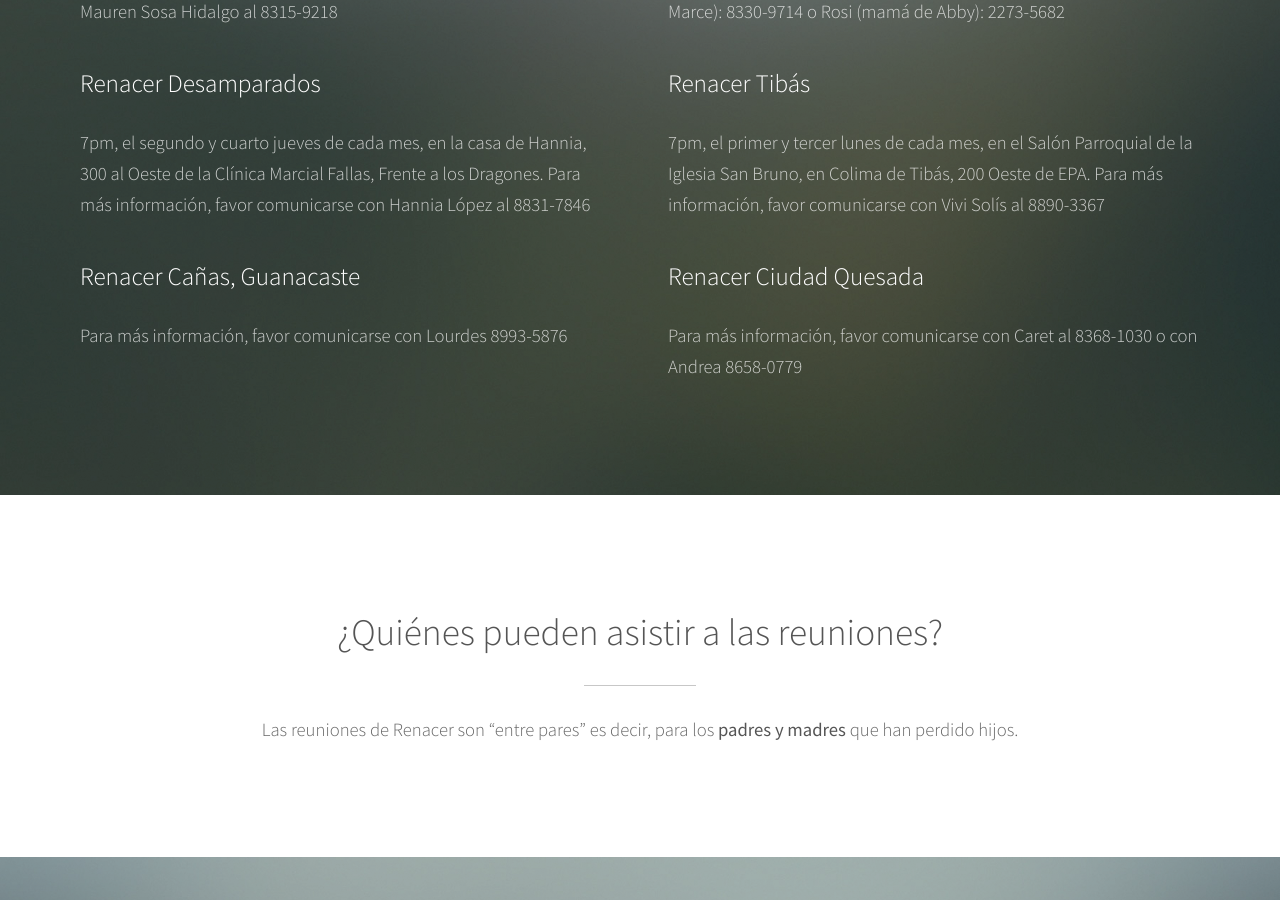
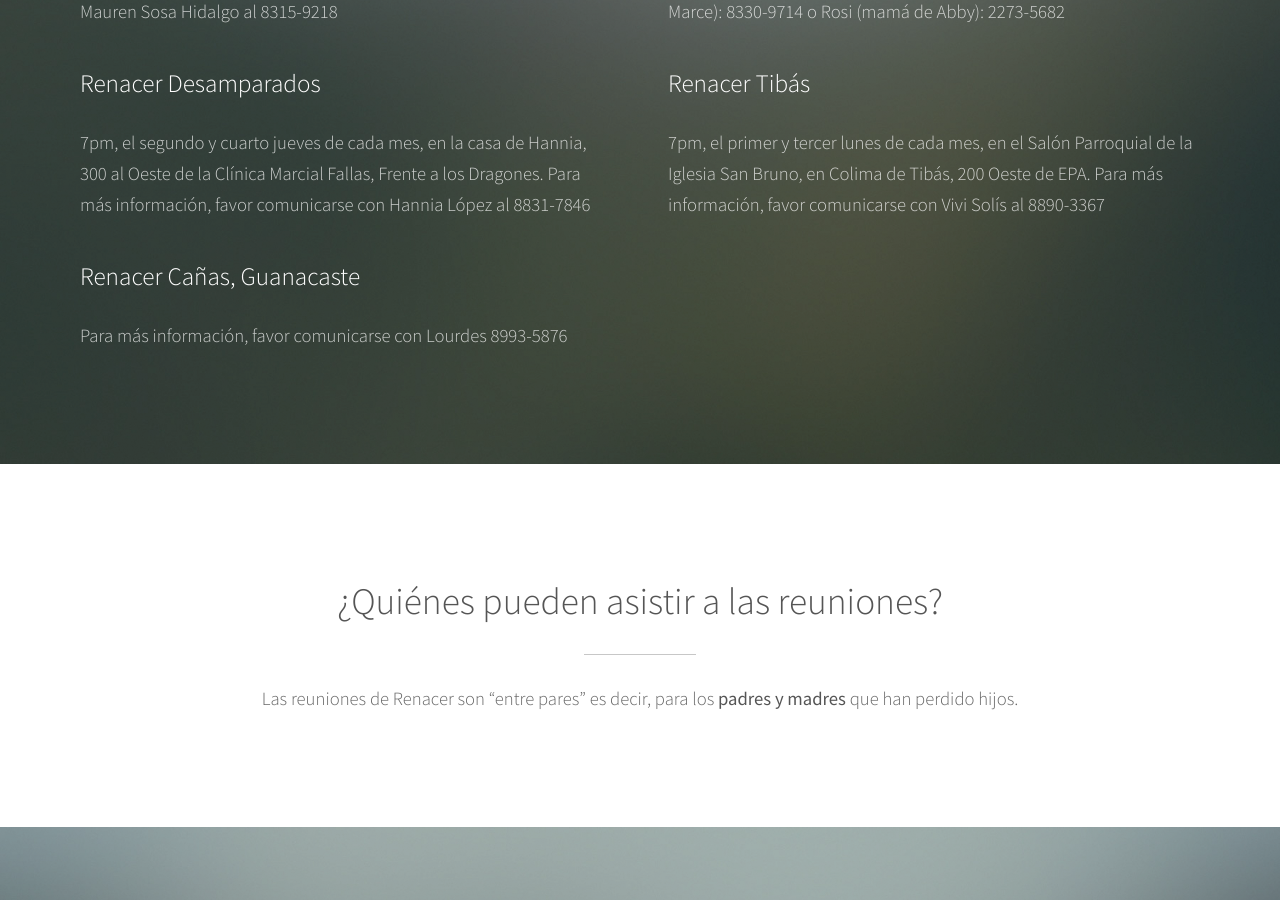
Before and after one commit to guayom/gruporenacer, a Jekyll site: the page built from index.html, in a window 1280 px wide and 900 px high, scrolled down 1730 px. Built offline with Jekyll 4.4.1, drawn with Linux system fonts in a browser that asks for light colours.

Commit message:
Removed grupo

```diff
--- a/_data/reuniones.yml
+++ b/_data/reuniones.yml
@@ -12,6 +12,3 @@
 
 - titulo: "Renacer Cañas, Guanacaste"
   descripcion: "Para más información, favor comunicarse con Lourdes 8993-5876"
-
-- titulo: "Renacer Ciudad Quesada"
-  descripcion: "Para más información, favor comunicarse con Caret al 8368-1030 o con Andrea 8658-0779"
```
